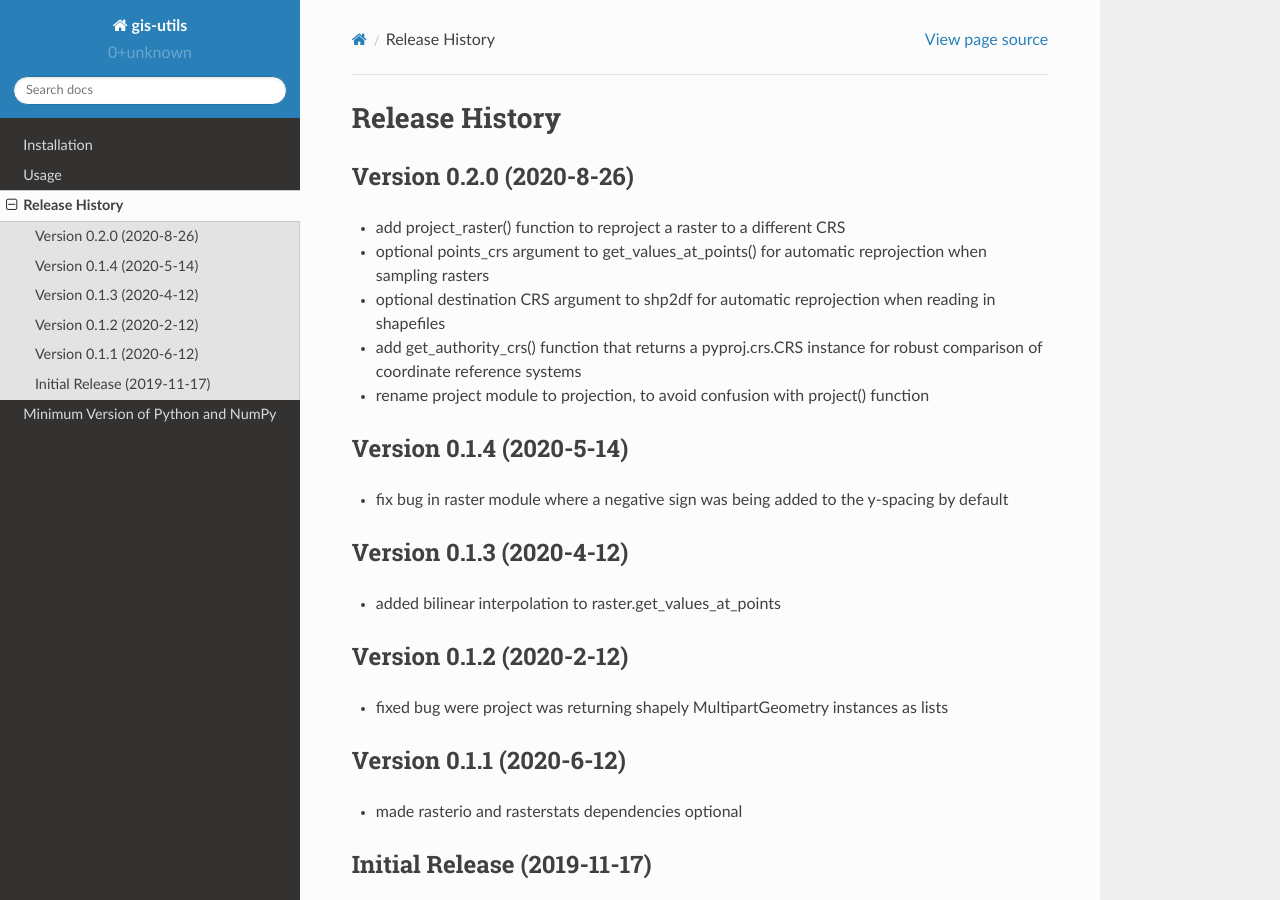
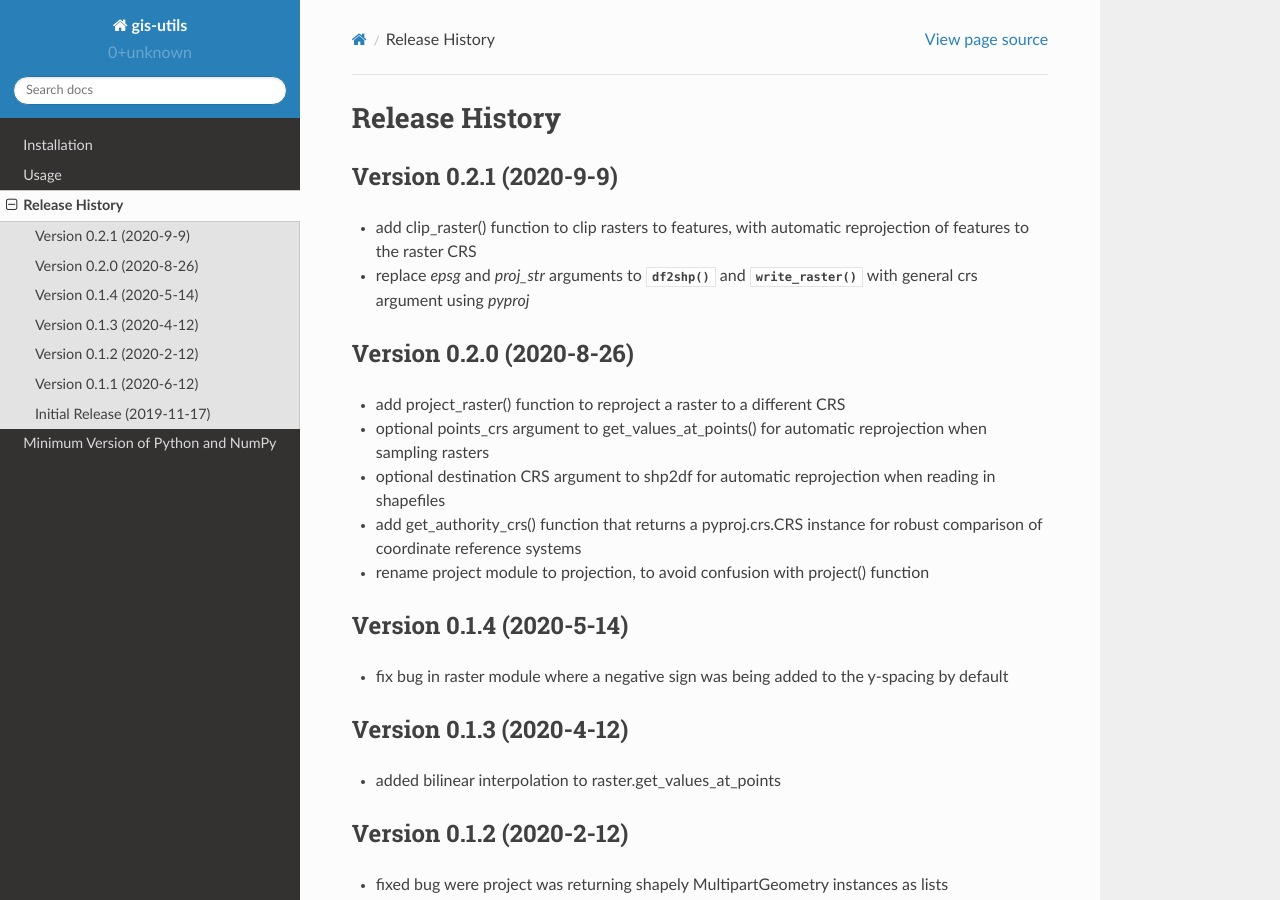
Before and after one commit to aleaf/gis-utils, a Sphinx documentation site: the page built from docs/source/release-history.rst, in a window 1280 px wide and 900 px high. Built offline with Sphinx 7.4.7 and the Read the Docs theme 2.0.0, drawn with Linux system fonts in a browser that asks for light colours.

Commit message:
docs: update release history

```diff
--- a/docs/source/release-history.rst
+++ b/docs/source/release-history.rst
@@ -1,6 +1,12 @@
 ===============
 Release History
 ===============
+
+Version 0.2.1 (2020-9-9)
+--------------------------
+* add clip_raster() function to clip rasters to features, with automatic reprojection of features to the raster CRS
+* replace `epsg` and `proj_str` arguments to :func:`df2shp` and :func:`write_raster`
+  with general crs argument using `pyproj`
 
 Version 0.2.0 (2020-8-26)
 --------------------------
```
Also changed, not shown: Readme.md (+1 -1 lines).
